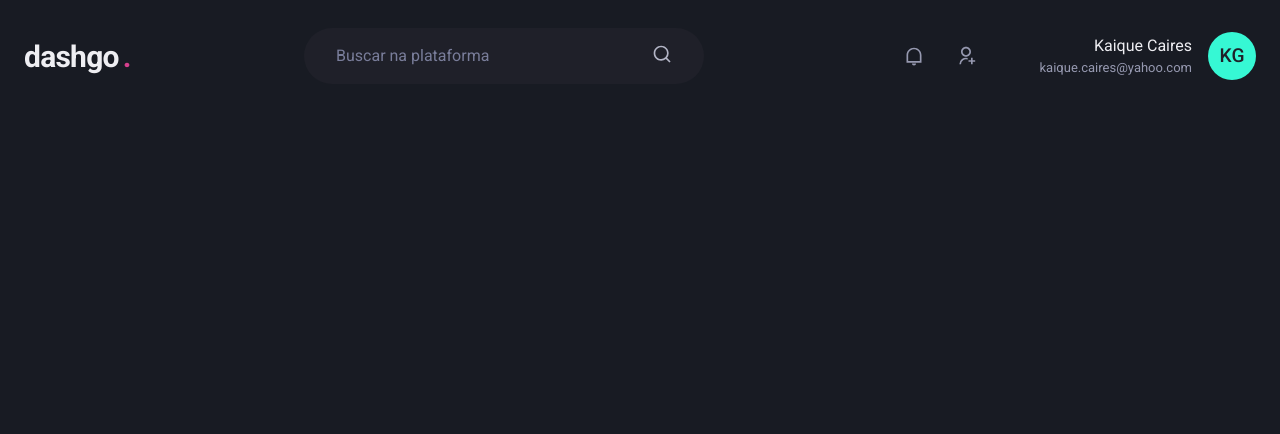
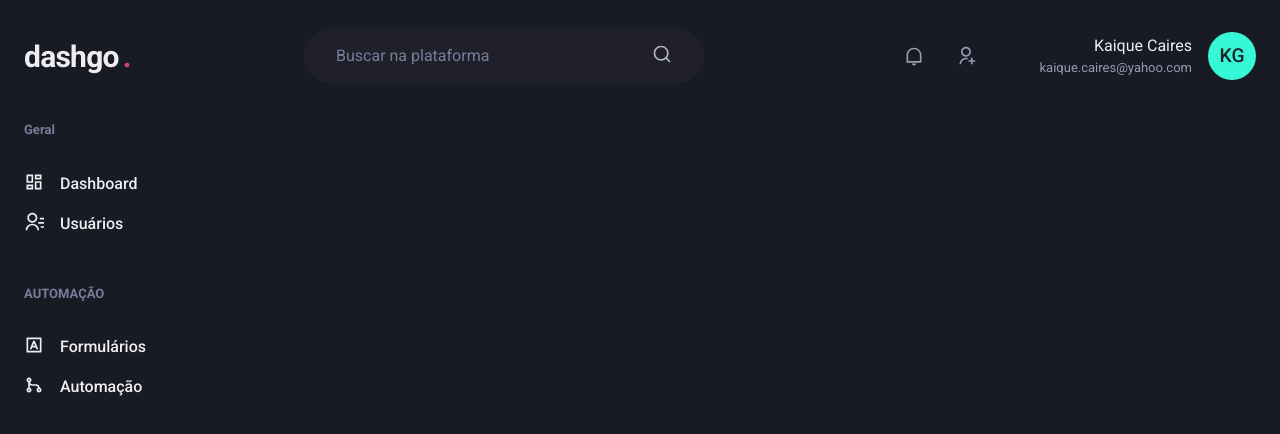
Before and after one commit to kaiquecaires/dashgo, a Next.js app: page /dashboard in a window 1280 px wide. Shown: the top 434 px of the page. Built offline with nearby package versions, Linux system fonts and the light colour scheme.

Commit message:
feat: init sidebar

```diff
--- /dev/null
+++ b/src/components/Sidebar.tsx
@@ -0,0 +1,40 @@
+import { Box, Stack, Text, Link, Icon } from "@chakra-ui/react";
+import { RiContactsLine, RiDashboardLine, RiGitMergeLine, RiInputMethodLine } from "react-icons/ri";
+
+export function Sidebar() {
+  return (
+    <Box as="aside" w="64" mr="8">
+      <Stack spacing="12" align="flex-start">
+        <Box>
+          <Text fontWeight="bold" color="gray.400" fontSize="small">Geral</Text>
+          <Stack spacing="4" mt="8" align="stretch">
+            <Link display="flex" align="center">
+              <Icon as={RiDashboardLine} fontSize="20" />
+              <Text ml="4" fontWeight="medium">Dashboard</Text>
+            </Link>
+
+            <Link display="flex" align="center">
+              <Icon as={RiContactsLine} fontSize="20" />
+              <Text ml="4" fontWeight="medium">Usuários</Text>
+            </Link>
+          </Stack>
+        </Box>
+
+        <Box>
+          <Text fontWeight="bold" color="gray.400" fontSize="small">AUTOMAÇÃO</Text>
+          <Stack spacing="4" mt="8" align="stretch">
+            <Link display="flex" align="center">
+              <Icon as={RiInputMethodLine} fontSize="20" />
+              <Text ml="4" fontWeight="medium">Formulários</Text>
+            </Link>
+
+            <Link display="flex" align="center">
+              <Icon as={RiGitMergeLine} fontSize="20" />
+              <Text ml="4" fontWeight="medium">Automação</Text>
+            </Link>
+          </Stack>
+        </Box>
+      </Stack>
+    </Box>
+  )
+}
--- a/src/pages/dashboard.tsx
+++ b/src/pages/dashboard.tsx
@@ -1,7 +1,14 @@
+import { Flex } from "@chakra-ui/react";
 import { Header } from "../components/Header";
+import { Sidebar } from "../components/Sidebar";
 
 export default function Dashboard() {
   return (
-    <Header />
+    <Flex direction="column" h="100vh">
+      <Header />
+      <Flex w="100%" my="6" maxWidth={1480} mx="auto" px="6">
+        <Sidebar />
+      </Flex>
+    </Flex>
   )
 }
```
